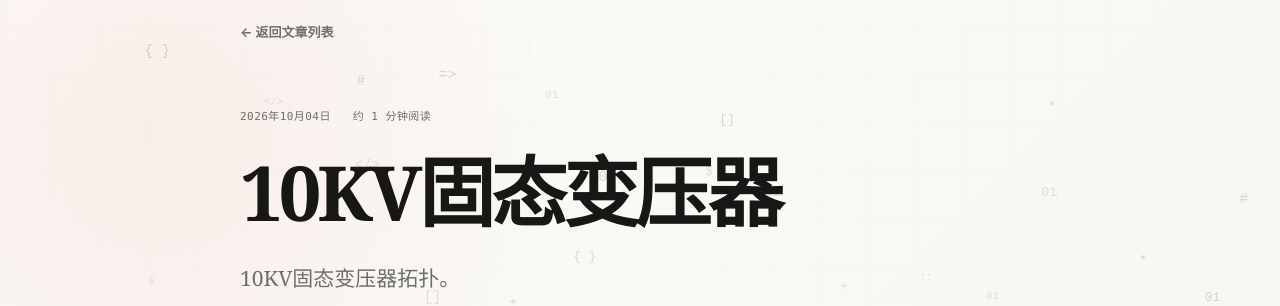
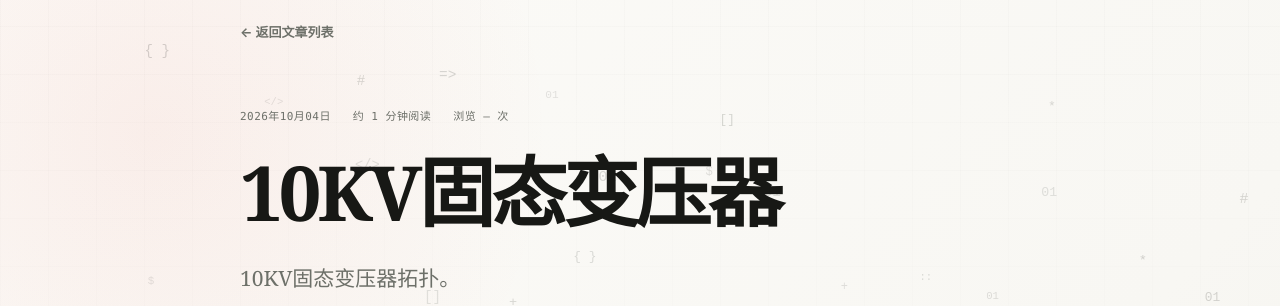
Before and after one commit to jhyzero/jhyzero.github.io, a Jekyll site: the page built from _posts/2026-10-04-my-new-post.md, in a window 1280 px wide. Shown: the part 166-472 px from the top of the page. Built offline with Jekyll 4.4.1, drawn with Linux system fonts in a browser that asks for light colours; comment, search, counter and statistics services are not loaded.

Commit message:
Add per-article view counters

```diff
--- a/_layouts/default.html
+++ b/_layouts/default.html
@@ -19,6 +19,7 @@
       };
     </script>
     <script src="https://cdn.jsdelivr.net/npm/mathjax@3/es5/tex-mml-chtml.js" defer></script>
+    <script src="https://cdn.busuanzi.cc/busuanzi/3.6.9/busuanzi.min.js" defer></script>
     {% endif %}
     <script src="{{ '/assets/js/main.js' | relative_url }}" defer></script>
     <script src="{{ '/assets/js/particles.js' | relative_url }}" defer></script>
--- a/_layouts/post.html
+++ b/_layouts/post.html
@@ -9,6 +9,9 @@
       <time datetime="{{ page.date | date_to_xmlschema }}">{{ page.date | date: '%Y年%m月%d日' }}</time>
       {% assign words = content | number_of_words %}
       <span>约 {{ words | divided_by: 350 | plus: 1 }} 分钟阅读</span>
+      <span class="article-views" title="浏览量从统计功能启用后开始累计">
+        浏览 <span id="busuanzi_page_pv" aria-live="polite">—</span> 次
+      </span>
     </div>
     <h1>{{ page.title }}</h1>
     {% if page.description %}<p class="article-lead">{{ page.description }}</p>{% endif %}
--- a/assets/css/main.css
+++ b/assets/css/main.css
@@ -743,6 +743,7 @@
 
 .article-meta {
   display: flex;
+  flex-wrap: wrap;
   margin-bottom: 24px;
   color: var(--muted);
   font-family: var(--mono);
```
